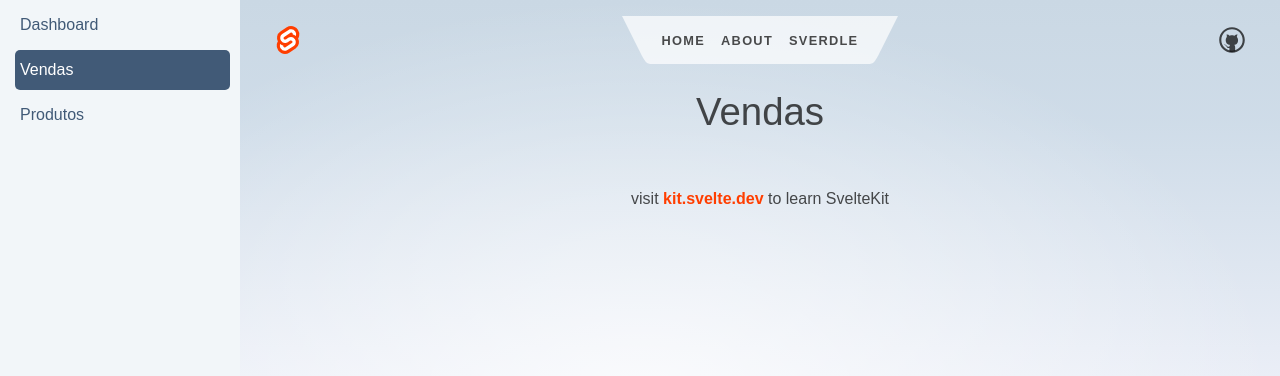
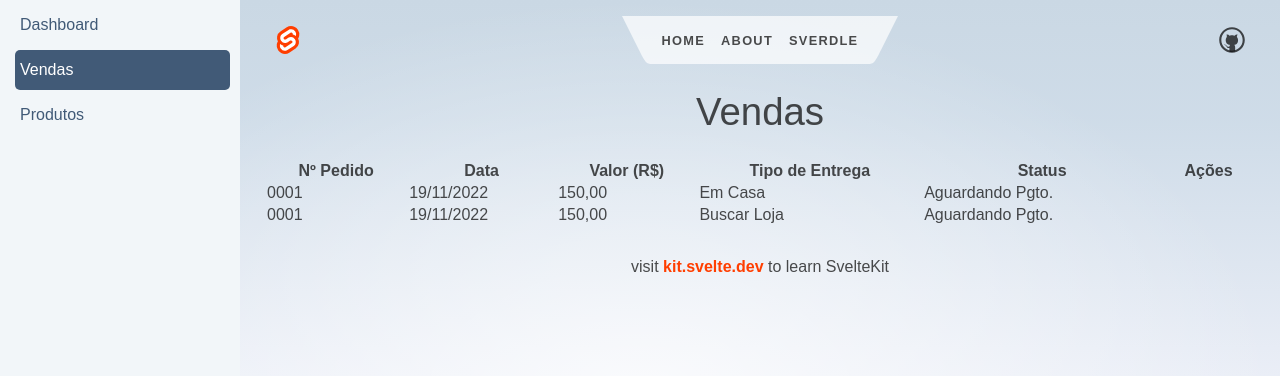
Before and after one commit to ricardoMonteiroTavares/phi, a SvelteKit app: page /sales in a window 1280 px wide. Shown: the top 376 px of the page. Built offline with nearby package versions, Linux system fonts and the light colour scheme.

Commit message:
feat: adição da tabela

```diff
--- a/src/routes/sales/+page.svelte
+++ b/src/routes/sales/+page.svelte
@@ -1 +1,27 @@
 <h1>Vendas</h1>
+<table>
+    <tr>
+        <th>Nº Pedido</th>
+        <th>Data</th>
+        <th>Valor (R$)</th>
+        <th>Tipo de Entrega</th>
+        <th>Status</th>
+        <th>Ações</th>
+    </tr>
+    <tr>
+        <td>0001</td>
+        <td>19/11/2022</td>
+        <td>150,00</td>
+        <td>Em Casa</td>
+        <td>Aguardando Pgto.</td>
+        <td></td>
+    </tr>
+    <tr>
+        <td>0001</td>
+        <td>19/11/2022</td>
+        <td>150,00</td>
+        <td>Buscar Loja</td>
+        <td>Aguardando Pgto.</td>
+        <td></td>
+    </tr>
+</table>
```
